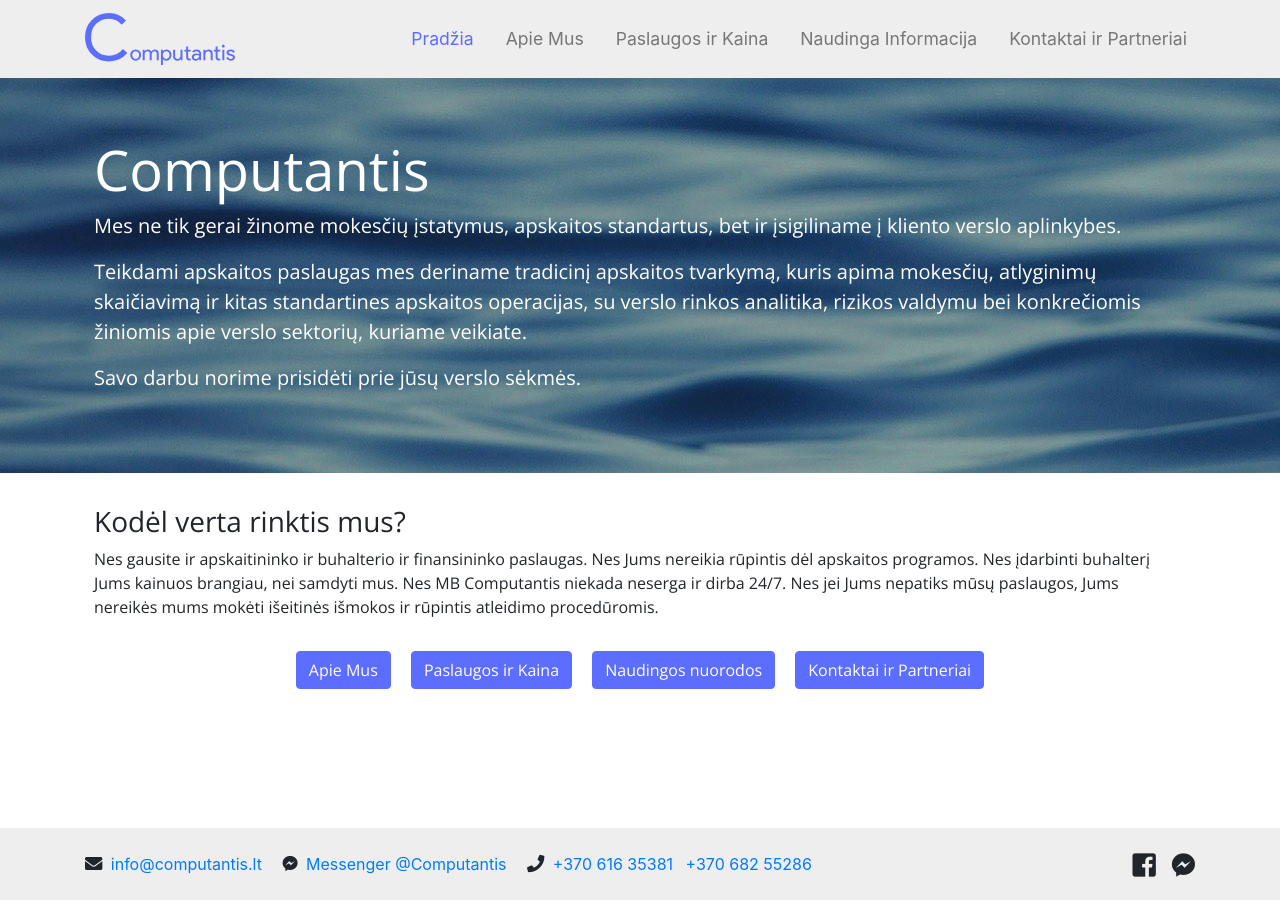
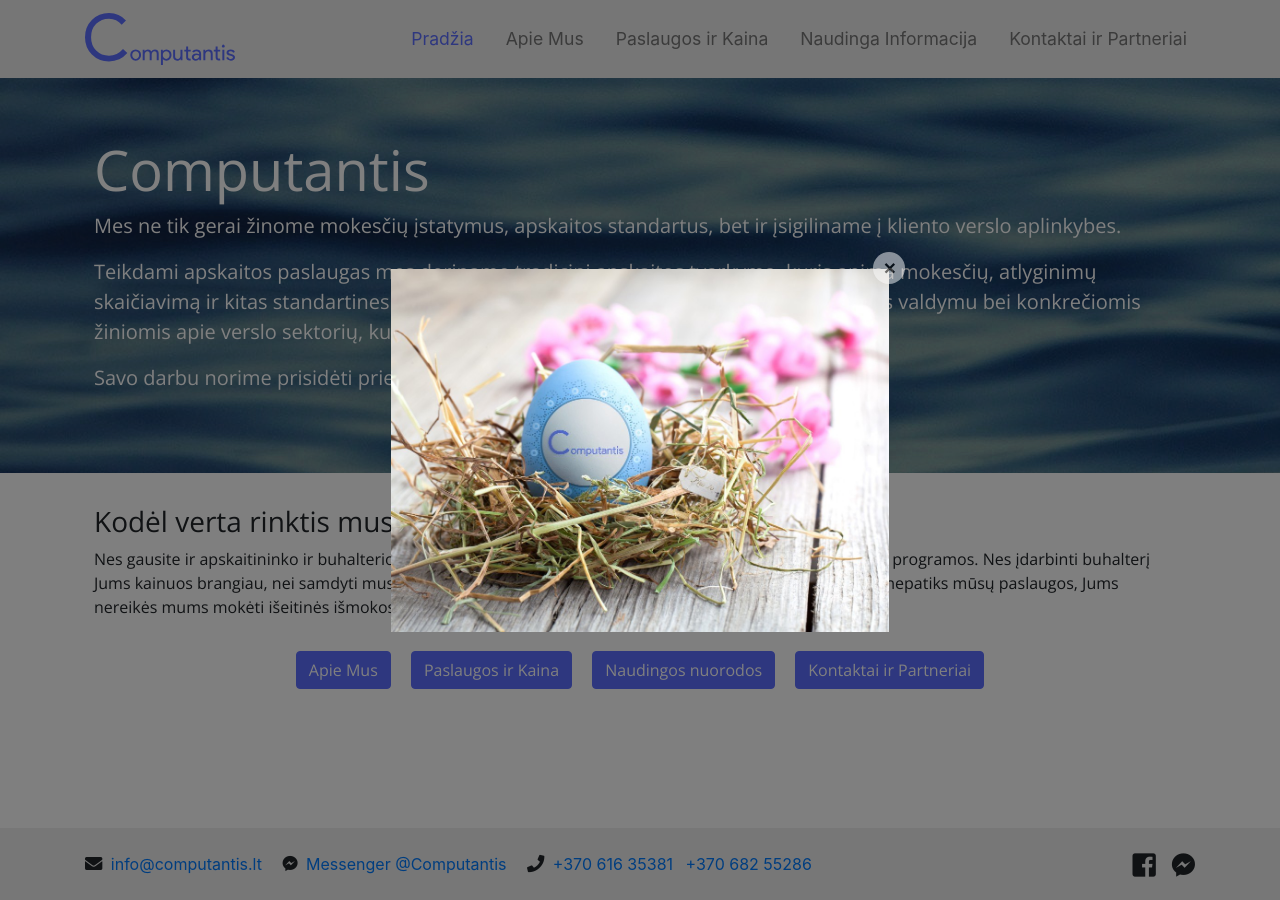
Before and after one commit to MantasJan/Computantis, a Jekyll site: the page built from index.html, in a window 1280 px wide. Built offline with Jekyll 4.4.1, drawn with Linux system fonts in a browser that asks for light colours; nearby versions of some CDN libraries.

Commit message:
added easter popup

```diff
--- a/index.html
+++ b/index.html
@@ -3,7 +3,7 @@
 permalink: /
 layout: no-container
 ---
-<!-- <div class="modal fade" id="atvirute" tabindex="-1" role="dialog" aria-hidden="true">
+<div class="modal fade" id="atvirute" tabindex="-1" role="dialog" aria-hidden="true">
   <div class="modal-dialog modal-dialog-centered" role="document">
     <div class="modal-content">
       <div class="modal-header">
@@ -12,11 +12,11 @@
         </button>
       </div>
       <div class="modal-body">
-        <img src="{{site.baseurl}}/nuotraukos/xmax.gif" alt="nuotrauka" class="atvirutes-photo">
+        <img src="{{site.baseurl}}/nuotraukos/velykos.jpg" alt="nuotrauka" class="atvirutes-photo">
       </div>
     </div>
   </div>
-</div> -->
+</div>
 <div class="jumbotron jumbotron-fluid">
   <div class="container text-white pl-4 pr-4">
     <h1 class="display-md-4">Computantis</h1>
```
Also changed, not shown: nuotraukos/velykos.jpg (added).
